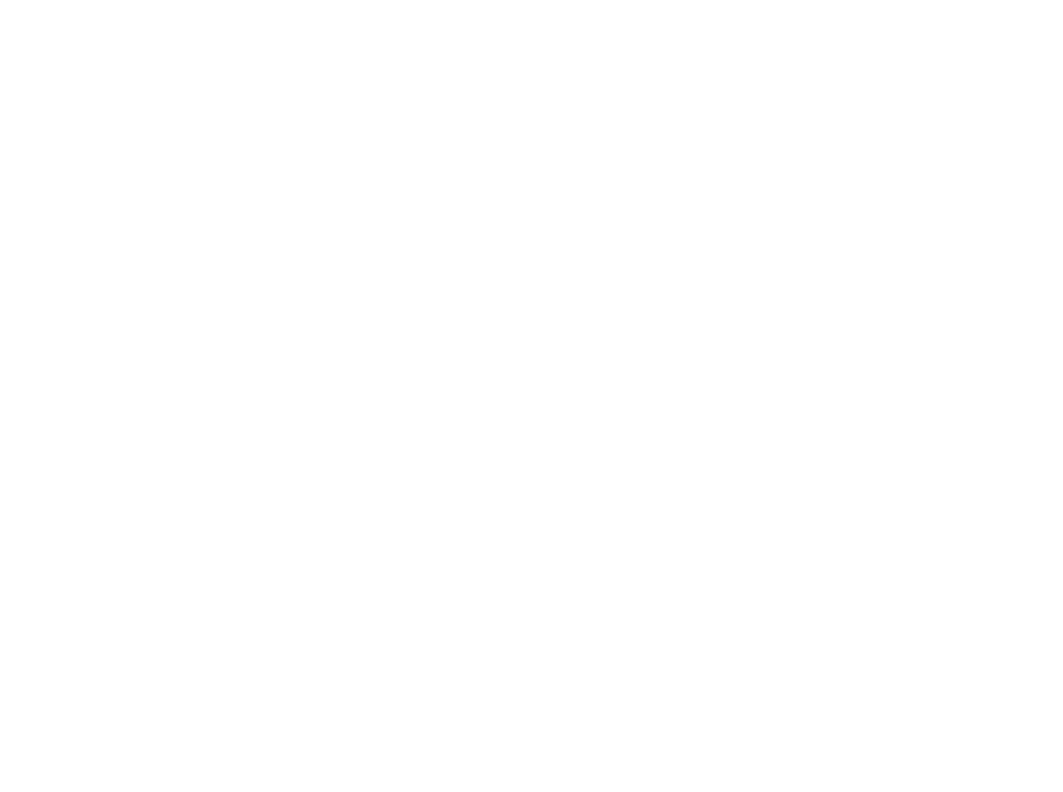
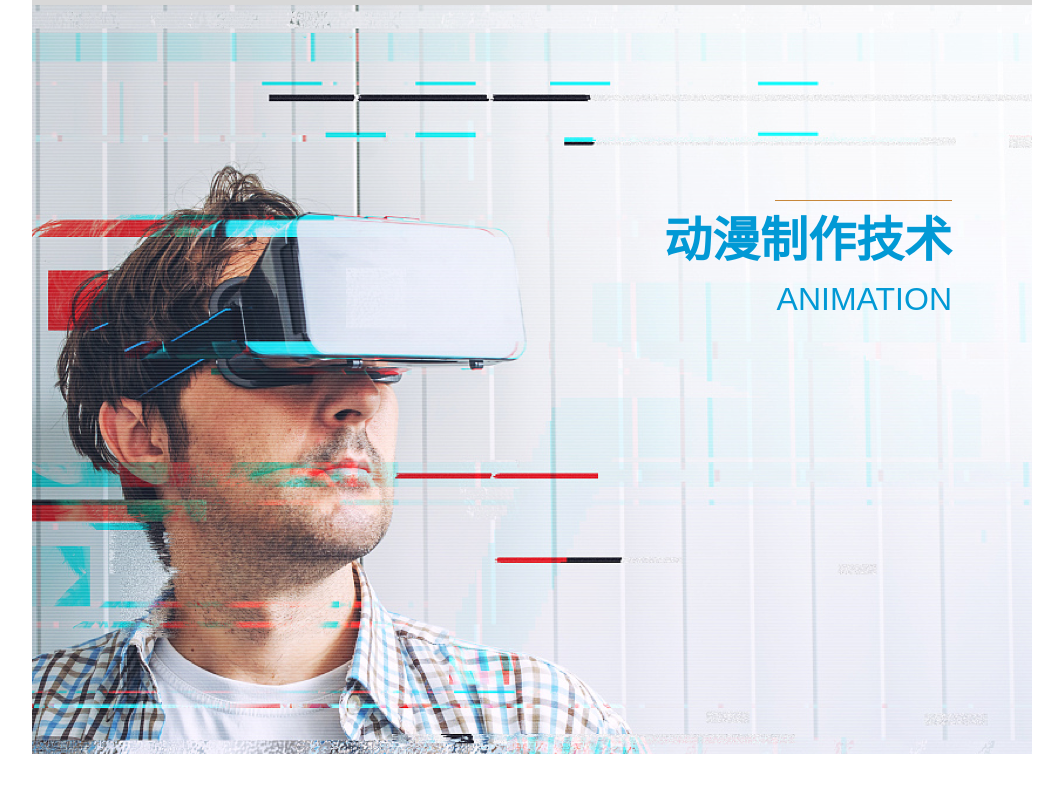
Before and after one commit to zf17878097984/lcvcInformationEngineeringIntroduction, a plain HTML site: page professionalsettingsdetails.html in a window 1280 px wide. Shown: the whole page, without its empty margins (108-1171 px from the left). Drawn offline with Linux system fonts and the light colour scheme.

Commit message:
专业设置添加banner栏，还差简介部分未完成

```diff
--- /dev/null
+++ b/css/professionalsettingsdetails.css
@@ -0,0 +1,62 @@
+* {
+    margin: 0;
+    padding: 0;
+}
+
+body {
+    width: 1000px;
+    margin: 0 auto;
+    text-align: center;
+}
+
+.banner {
+    background: url(../img/professionalsettingsdetails/banner.png);
+    height: 754px;
+    position: relative;
+}
+
+.banner .bannertxt {
+    position: absolute;
+    top: 200px;
+    right: 80px;
+}
+
+.banner .bannertxt div {
+    clear: both;
+    float: right;
+}
+
+.banner .bannertxt .txtborder {
+    border-top: 1.5px solid #c7873a;
+    width: 177px;
+}
+
+.banner .bannertxt .txttop {
+    font-size: 48px;
+    font-weight: bold;
+    color: #0199d5;
+    font-family: arial;
+}
+
+.banner .bannertxt .txtbottom {
+    margin-top: 10px;
+    font-size: 32px;
+    font-weight: lighter;
+    color: #0199d5;
+    font-family: arial;
+}
+
+.banner .bannerintroduction {
+    width: 200px;
+    height: 150px;
+    background: #c7e6f4;
+}
+
+.banner .bannerintroduction ul {
+    list-style: none;
+}
+
+.banner .bannerintroduction ul li {
+    height: 30px;
+    border-bottom: 1px solid white;
+}
--- a/professionalsettingsdetails.html
+++ b/professionalsettingsdetails.html
@@ -4,9 +4,30 @@
 <head>
     <meta charset="UTF-8">
     <title>专业设置详情页</title>
+    <link type="text/css" rel="styleSheet" href="css/professionalsettingsdetails.css" />
 </head>
 
 <body>
+    <div class="professionalsettingsdetails">
+        <div class="banner">
+            <div class="bannertxt">
+                <div class="txtborder"></div>
+                <div class="txttop">动漫制作技术</div>
+                <div class="txtbottom">ANIMATION</div>
+            </div>
+
+            <!-- <div class="bannerintroduction">
+                <ul>
+                    <li></li>
+                    <li></li>
+                    <li></li>
+                </ul>
+            </div> -->
+        </div>
+        <div class="zhuanyequn"></div>
+        <div class="worksShow"></div>
+        <div class="environmentShow"></div>
+    </div>
 </body>
 
 </html>
```
Also changed, not shown: img/professionalsettingsdetails/banner.png (added).
